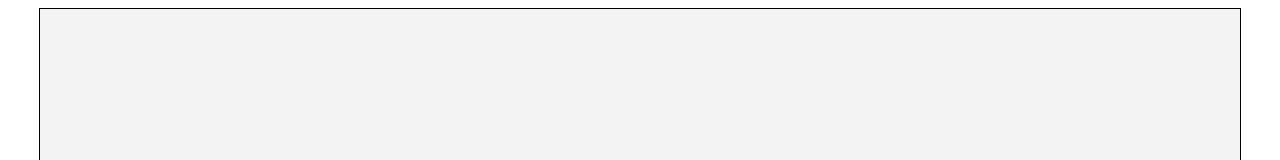
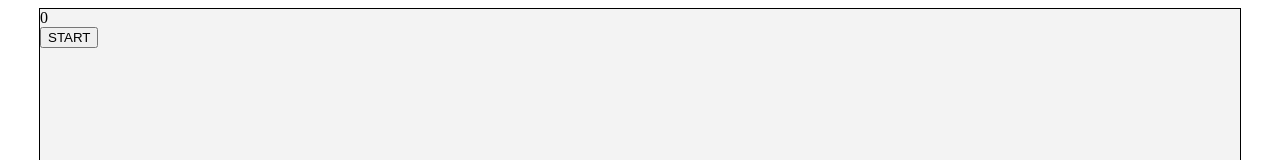
Before and after one commit to JanAukToy/shot_game, a plain HTML site: page index.html in a window 1280 px wide. Shown: the top 160 px of the page. Drawn offline with Linux system fonts and the light colour scheme.

Commit message:
Update index.html

```diff
--- a/index.html
+++ b/index.html
@@ -9,11 +9,16 @@
 </head>
 
 <body>
+
     <div class="container">
+        <div id="counter">0</div>
+        <input type="button" value="START" id="s_button" onClick="start()">
         <input type="button" id="target" onClick="move()">
     </div>
+
     <audio id="sound-file" preload="auto">
         <source src="sound.wav" type="audio/wav">
     </audio>
+
 </body>
 </html>
```
